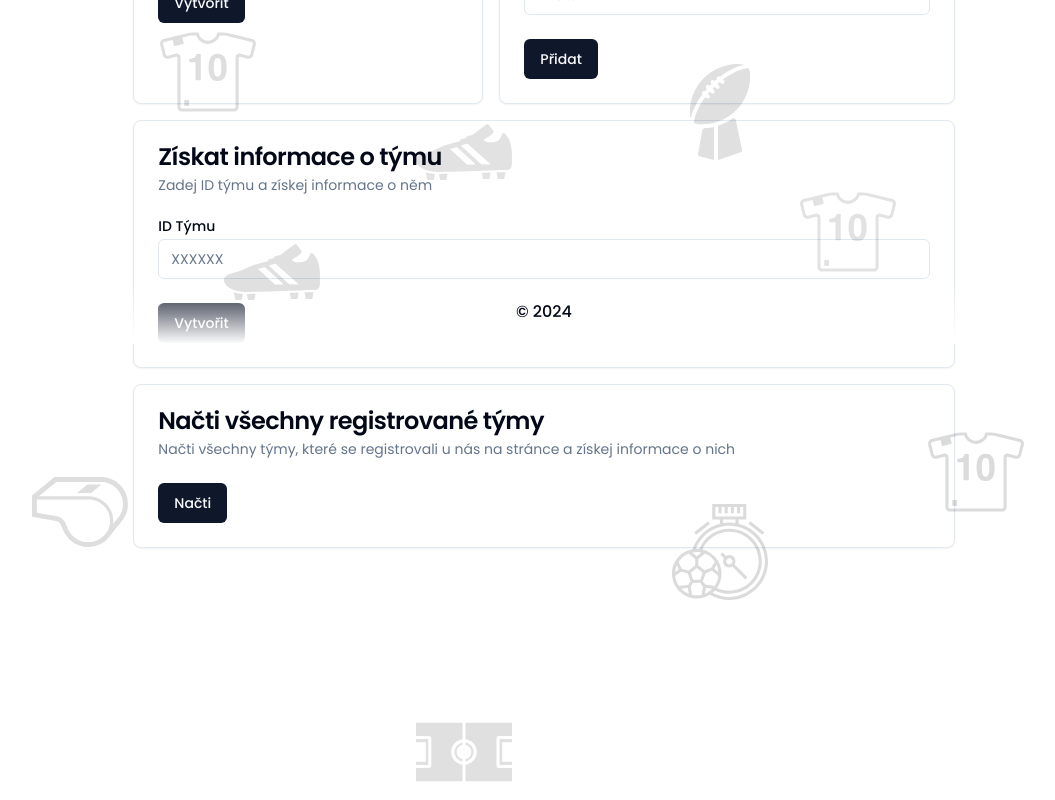
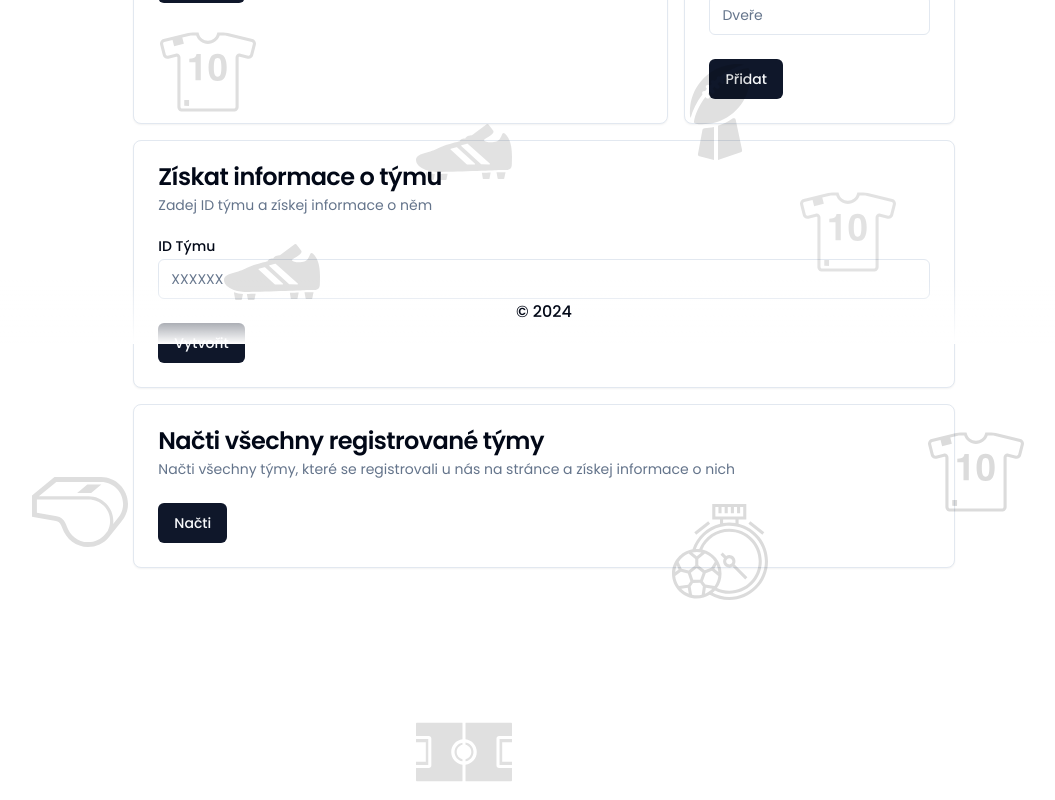
Before and after one commit to L3onardoCZ/spse-fotbal, a Next.js app: page /admin in a window 1280 px wide. Shown: the part 456-1256 px from the top of the page, without its empty margins (96-1151 px from the left). Built offline with nearby package versions, Linux system fonts and the light colour scheme.

Commit message:
pb-24 adminpanel

```diff
--- a/src/components/AdminPanel.tsx
+++ b/src/components/AdminPanel.tsx
@@ -15,7 +15,7 @@
           <div className="w-full flex justify-center px-4 flex-col md:flex-row gap-4">
             <LoadTeam />
           </div>
-          <div className="w-full flex justify-center px-4 pt-4 flex-col md:flex-row gap-4">
+          <div className="w-full flex justify-center px-4 pt-4 flex-col md:flex-row gap-4 pb-24">
             <LoadAllTeams />
           </div>
         </div>
--- a/src/components/adminPanelComponents/CreateTeam.tsx
+++ b/src/components/adminPanelComponents/CreateTeam.tsx
@@ -14,7 +14,7 @@
 
 export default function CreateTeam(){
     return(
-        <Card className="w-[350px]">
+        <Card>
       <CardHeader>
         <CardTitle>Vytvořit tým</CardTitle>
         <CardDescription>Vytvoř tým za svou třídu. Nevytvářej další, pokud-li jsi již jeden vytvořil.</CardDescription>
```
